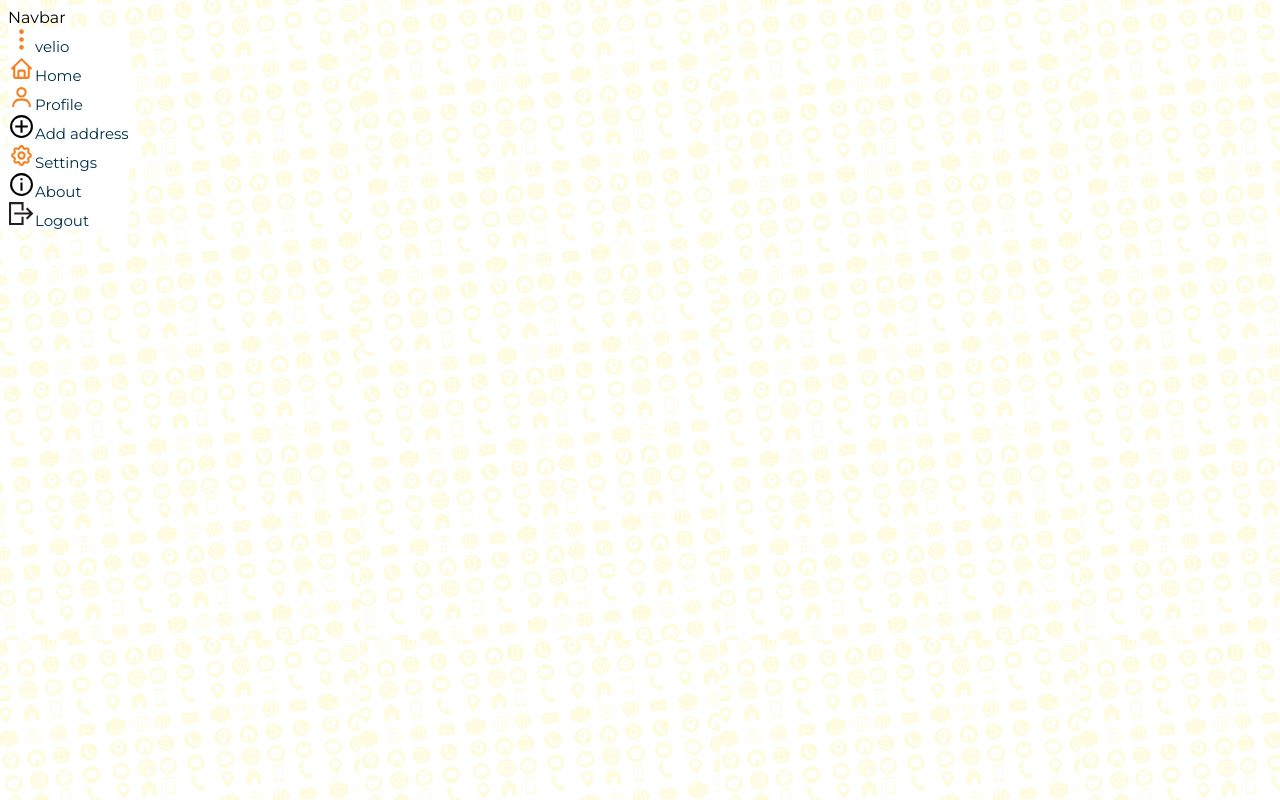
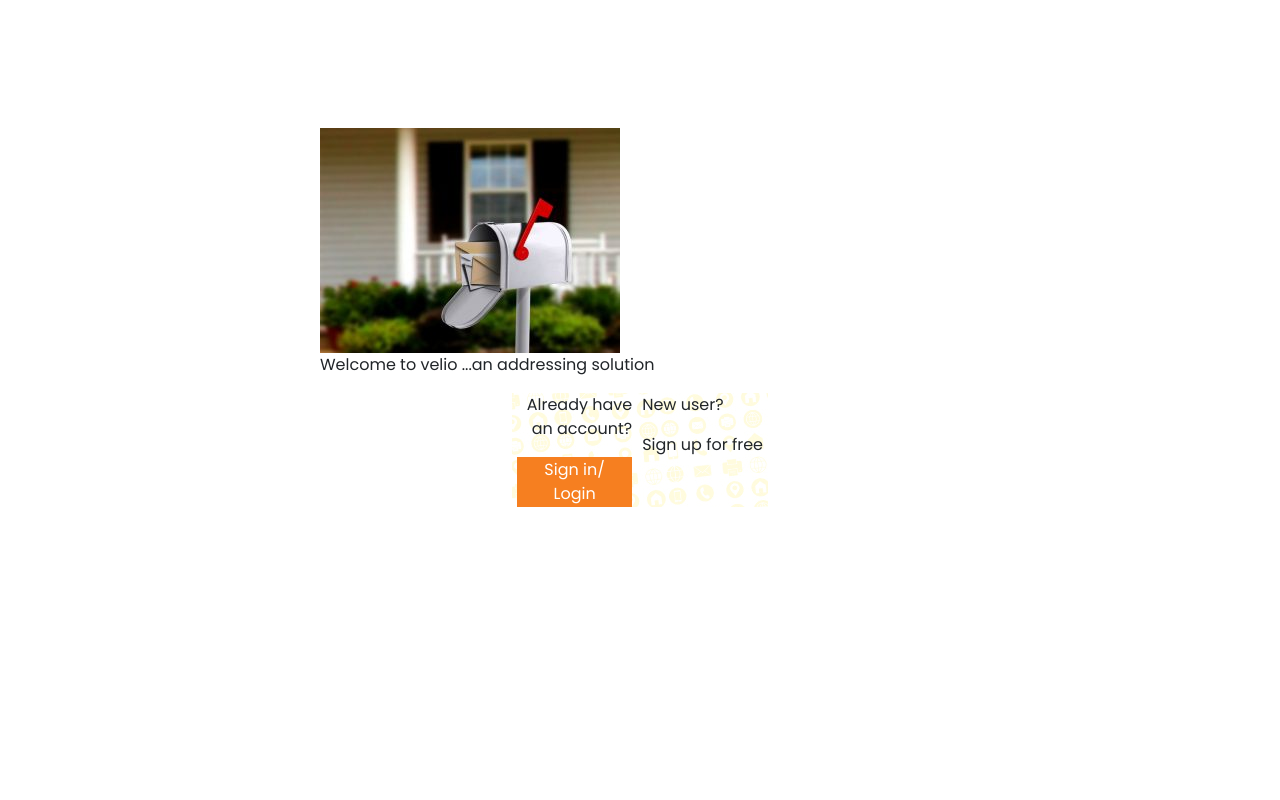
Before and after one commit to Gloria-Abedi-Gyemfa/address-book-system, a React (Create React App) app: page /Login in a window 1280 px wide. Built offline with nearby package versions, Linux system fonts and the light colour scheme.

Commit message:
worked on the interface for the home page

```diff
--- a/package.json
+++ b/package.json
@@ -13,6 +13,7 @@
     "react-router": "^6.6.1",
     "react-router-dom": "^6.6.1",
     "react-scripts": "^4.0.3",
+    "styled-components": "^5.3.6",
     "web-vitals": "^2.1.4"
   },
   "scripts": {
--- a/src/App.js
+++ b/src/App.js
@@ -1,18 +1,20 @@
 import React from 'react'
-// import { Routes, Route, BrowserRouter } from 'react-router-dom'
+import { Routes, Route, BrowserRouter } from 'react-router-dom'
 import Home from './components/Home'
+import Startup from './components/Login/register/Startup'
 
 const App = () => {
   return (
-    // <BrowserRouter>
-    // <Routes>
-    //   <Route path='/Home' element={<Home/>} />
-    // </Routes>
+    <BrowserRouter>
+    <Routes>
+      <Route path='/Home' element={<Home/>} />
+      <Route path='/Login' element={<Startup/>}/>
+    </Routes>
 
-    // </BrowserRouter>
-    <>
-    <Home/>
-    </>
+    </BrowserRouter>
+    // <>
+    // <Home/>
+    // </>
   )
 }
 
--- a/src/components/Home.js
+++ b/src/components/Home.js
@@ -4,9 +4,11 @@
 
 const Home = () => {
   return (
-    <div>
+    <div className='home-page'>
+      <div className='navigation-bars'>
         <Navbar/>
         <Sidebar/>
+      </div>
     </div>
   )
 }
--- /dev/null
+++ b/src/components/Login/register/Startup.js
@@ -0,0 +1,29 @@
+import React from 'react'
+import velio from '../../../Velio/sept25-300x225.jpg'
+
+const Startup = () => {
+  return (
+    <div className='startup'>
+        <div className='image-wrapper'>
+            <img src={velio}/>
+           <p className='welcome-message'>Welcome to velio ...an addressing solution</p>
+        </div>
+
+        <div className='login-options'>
+            <div className='login-wrapper'>
+                <p className='have-account'>Already have an account?</p>
+                <button className='login-button'>Sign in/ Login</button>
+            </div>
+
+            <div>
+                <p>New user?</p>
+                <p>Sign up for free</p>
+            </div>
+
+        </div>
+
+    </div>
+  )
+}
+
+export default Startup
--- a/src/components/Navbar.js
+++ b/src/components/Navbar.js
@@ -1,8 +1,76 @@
 import React from 'react'
+import 'bootstrap/dist/css/bootstrap.min.css';
+import 'bootstrap/dist/js/bootstrap.bundle.min';
+import {BiMenu,BiSearchAlt, BiEditAlt} from "react-icons/bi";
+import {MdOutlineAdd,MdQrCode2, MdOutlineIosShare} from "react-icons/md";
+import {RiDeleteBin5Line} from "react-icons/ri";
+import {FiSettings} from "react-icons/fi"
+
+
+
 
 const Navbar = () => {
+
   return (
-    <div>Navbar</div>
+    <div className='navbar'>
+      <section className='section-1'>
+        <BiMenu className='menu-icon'/>
+        <h1>velio</h1>
+        <img className='user-image' alt='user-image' src='#'/>
+      </section>
+
+      <section className='input-group mb-3 search-bar'>
+          <span class="input-group-text" id="basic-addon1"><BiSearchAlt/></span>
+          <input type="text" class="form-control" placeholder="search for address" aria-label="Username" aria-describedby="basic-addon1"/>
+        </section>
+
+      <section>
+        <div>
+          <div className='Add-button '>
+            <MdOutlineAdd className='icons '/>
+          </div>
+          <p className='funct-text'>Add</p>
+        </div>
+
+        <div>
+          <div className='edit-button'>
+            <BiEditAlt className='icons'/>
+          </div>
+          <p className='funct-text '>Edit</p>
+        </div>
+
+        <div>
+          <div className='delete-button'>
+            <RiDeleteBin5Line className='icons'/>
+          </div>
+          <p className='funct-text'> Delete</p>
+        </div>
+
+        <div>
+          <div className='scan-button'>
+            <MdQrCode2 className=' icons' />
+          </div>
+          <p className='funct-text'>Scan QR<br/>code</p>
+        </div>
+
+        <div>
+          <div className='share-button'>
+          <MdOutlineIosShare className='icons'/>
+          </div>
+          <p className='funct-text'>Share</p>
+        </div>
+        <div>
+          <div className='settings-button'>
+            <FiSettings className='icons'/>
+          </div>
+          <p className='funct-text'>Settings</p>
+        </div>
+      </section>
+
+
+
+
+    </div>
   )
 }
 
--- a/src/components/Sidebar.js
+++ b/src/components/Sidebar.js
@@ -1,16 +1,13 @@
 import React from 'react';
-import {BsThreeDotsVertical} from "react-icons/bs"
 import {BiHome, BiUser} from "react-icons/bi"
-import {GrAddCircle, GrCircleInformation,GrLogout} from "react-icons/gr";
-import {TbSettings} from "react-icons/tb"
+import {MdAddCircleOutline} from "react-icons/md";
+import {TbSettings,TbLogout} from "react-icons/tb"
+import {RiInformationLine} from "react-icons/ri"
 
 const Sidebar = () => {
     const style = { color: " #F67F20", width:"27px", height:"25px" }
   return (
     <div className='side-bar'>
-        <div><BsThreeDotsVertical style={style}/>
-        <span>velio</span>
-        </div>
 
         <div><BiHome style={style} />
         <span>Home</span>
@@ -20,16 +17,16 @@
         <span>Profile</span>
         </div>
 
-        <div><GrAddCircle style={style}/>
+        <div><MdAddCircleOutline style={style}/>
         <span>Add address</span></div>
 
         <div><TbSettings style={style}/>
         <span>Settings</span></div>
 
-        <div><GrCircleInformation style={style}/>
+        <div><RiInformationLine style={style}/>
         <span>About</span></div>
 
-        <div><GrLogout style={style}/><span>Logout</span></div>
+        <div><TbLogout style={style}/><span>Logout</span></div>
 
     </div>
   )
--- a/src/index.css
+++ b/src/index.css
@@ -1,31 +1,149 @@
-@import url('https://fonts.googleapis.com/css2?family=Montserrat&display=swap');
+ @import url('https://fonts.googleapis.com/css2?family=Montserrat&family=Poppins&display=swap');
 :root{
   font-family: 'Montserrat', sans-serif;
+  color:  #003048;
+
+}
+button{
+
+  background-color: #f67f20;
+  color: white;
+  border: none;
+}
+.home-page{
   background-image: url(./Velio/Velio_bg.jpg);
 }
+.navigation-bars{
+  display: flex;
+  flex-direction: column;
+}
+
 .side-bar{
+  position: fixed;
 font-size: 15px;
 font-weight: 500;
 line-height: 18px;
 letter-spacing: 0em;
-/* text-align: left; */
+color:  #003048;
 background-color: white;
-color:  #003048;
-width: fit-content;
+
+width: 20%;
+height: 70vh;
+
+margin-left: 2%;
+margin-top: 5%;
+
+
+display: flex;
+justify-content: space-between;
+flex-direction: column;
+align-content: center;
+
+border-right: 1px solid #003048;
+
 
 }
-.side-bar span{
-  margin: auto;
-}
-.side-bar span:active{
+
+.side-bar span:hover{
   cursor: pointer;
-  font-family: Montserrat;
-  font-size: 20px;
-  font-weight: 600;
-  line-height: 24px;
-  letter-spacing: 0em;
-  text-align: center;
-  color: #F67F20;
-  ;
+  transform: scale(1.4);
 
 }
+.navbar{
+  width: 75vw;
+  margin-left: auto;
+  background-image: url(./Velio/Velio_bg.jpg);
+  margin-right: 2%;
+  position: fixed;
+}
+
+section{
+  display: flex;
+  justify-content: space-between;
+  width: 100%;
+}
+h1{
+  color: #f67f20;
+}
+.menu-icon{
+  visibility: hidden;
+}
+
+.user-image{
+  margin-top: auto;
+  margin-bottom: auto;
+}
+.icons{
+  color: white;
+  width: 27px;
+  height: 27px;
+  margin: 10px;
+}
+.Add-button{
+  background-color: #ff4c4b;
+  border-radius: 10px 10px 7px 30px;
+
+
+}
+.edit-button{
+  background-color: #0ad065;
+  border-radius: 20px 20px 50px 50px;
+}
+.delete-button{
+  background-color: #ff923c;
+  border-radius: 20px 20px 50px 50px;
+}
+.share-button{
+  background-color: #0ad065;
+  border-radius: 20px 20px 50px 50px;
+}
+.scan-button{
+  width: min-content;
+  background-color: #5e8bff;
+  border-radius: 20px 20px 50px 50px;
+}
+.settings-button{
+  width: min-content;
+  background-color: #65f5fe;
+  border-radius: 15px 12px 30px 7px;
+}
+.startup{
+  font-family: 'Poppins', sans-serif;
+  width: 50vw;
+  margin: 10% auto;
+}
+.image-wrapper{
+  padding: auto;
+}
+.welcome-message{
+  background-color: white;
+  /* opacity: 5; */
+}
+
+.login-options{
+  background-image: url(./Velio/Velio_bg.jpg);
+  width: 40%;
+  margin: auto;
+  display: flex;
+  justify-content: space-around;
+}
+.login-wrapper{
+  width: 45%;
+}
+.have-account{
+  text-align: right;
+}
+
+@media  (max-width:480px) {
+  .side-bar{
+    display: none;
+  }
+  .navbar{
+    width: 100%;
+  }
+  .menu-icon{
+    visibility: visible;
+    fill: #f67f20;
+  }
+
+}
```
Also changed, not shown: src/components/Login/register/Login.js (added, +9 -0 lines), src/components/Login/register/Signup.js (added, +9 -0 lines), 1 other file (tests, documents, lock files or other folders).
